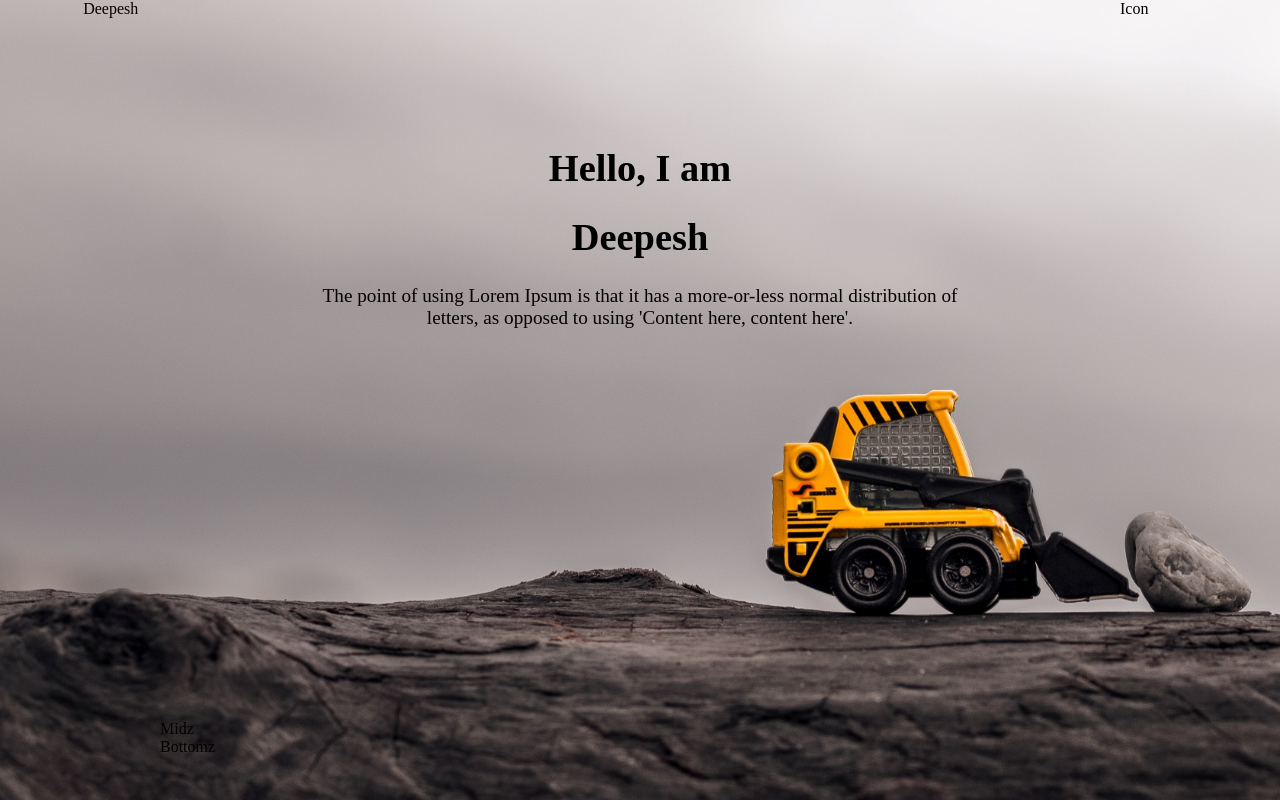
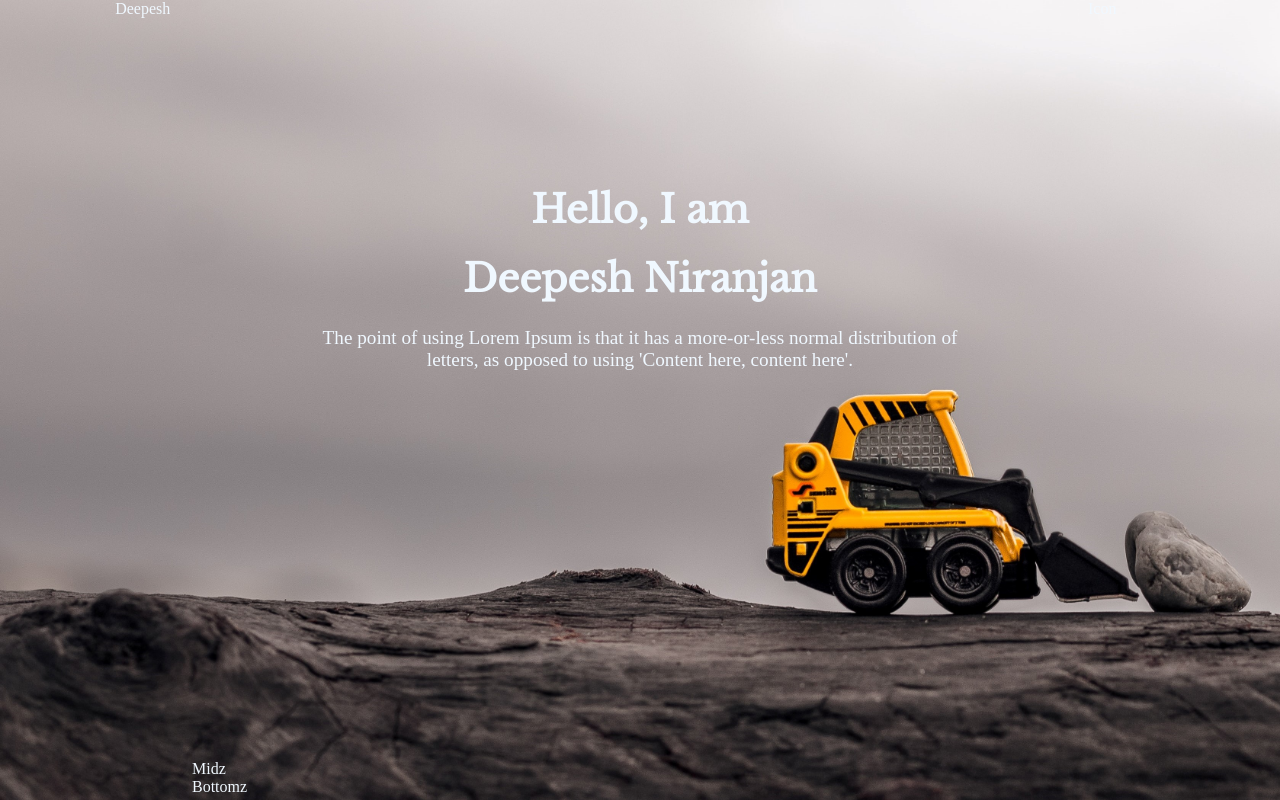
Before and after one commit to deepeshNiranjan28Bit/deepeshNiranjan28Bit.github.io, a React (Create React App) app: page / in a window 1280 px wide. Built offline with nearby package versions, Linux system fonts and the light colour scheme.

Commit message:
added fonts

```diff
--- a/public/index.html
+++ b/public/index.html
@@ -24,6 +24,12 @@
       work correctly both with client-side routing and a non-root public URL.
       Learn how to configure a non-root public URL by running `npm run build`.
     -->
+    <link rel="preconnect" href="https://fonts.googleapis.com" />
+    <link rel="preconnect" href="https://fonts.gstatic.com" crossorigin />
+    <link
+      href="https://fonts.googleapis.com/css2?family=Libre+Baskerville&display=swap"
+      rel="stylesheet"
+    />
     <title>React App</title>
   </head>
   <body style="margin: 0">
--- a/src/components/top/Top.js
+++ b/src/components/top/Top.js
@@ -5,8 +5,20 @@
   return (
     <div className="topDiv">
       <div className="topInnerDiv">
-        <h1>Hello, I am</h1>
-        <h1>Deepesh</h1>
+        <h1
+          style={{
+            fontFamily: "'Libre Baskerville', serif",
+            marginBottom: "0",
+          }}
+        >
+          Hello, I am
+        </h1>
+        <br />
+        <h1
+          style={{ fontFamily: "'Libre Baskerville', serif", marginTop: "0" }}
+        >
+          Deepesh Niranjan
+        </h1>
         <p>
           The point of using Lorem Ipsum is that it has a more-or-less normal
           distribution of letters, as opposed to using 'Content here, content
--- a/src/styles/main.css
+++ b/src/styles/main.css
@@ -14,10 +14,11 @@
   z-index: 1;
   display: flex;
   justify-content: center;
+  color: aliceblue;
 }
 .smallAppDiv {
   z-index: 5;
-  width: 75vw;
+  width: 70vw;
 }
 .supportDivApp {
   width: 6vw;
--- a/src/styles/top.css
+++ b/src/styles/top.css
@@ -5,7 +5,7 @@
 }
 .topInnerDiv {
   width: 50vw;
+  height: 75vh;
+  padding-top: 20vh;
   font-size: larger;
-  height: 75vh;
-  padding-top: 15vh;
 }
```
